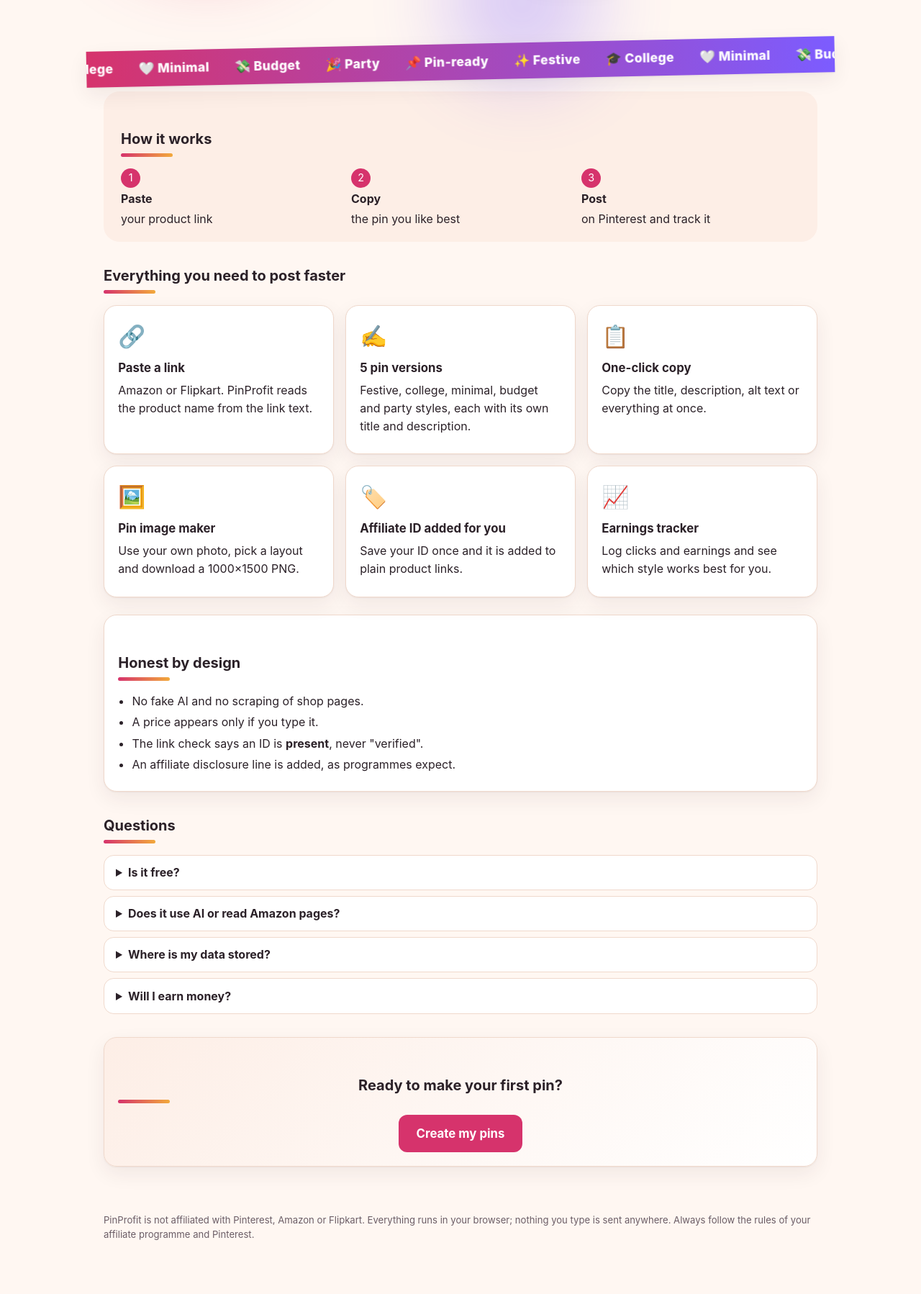
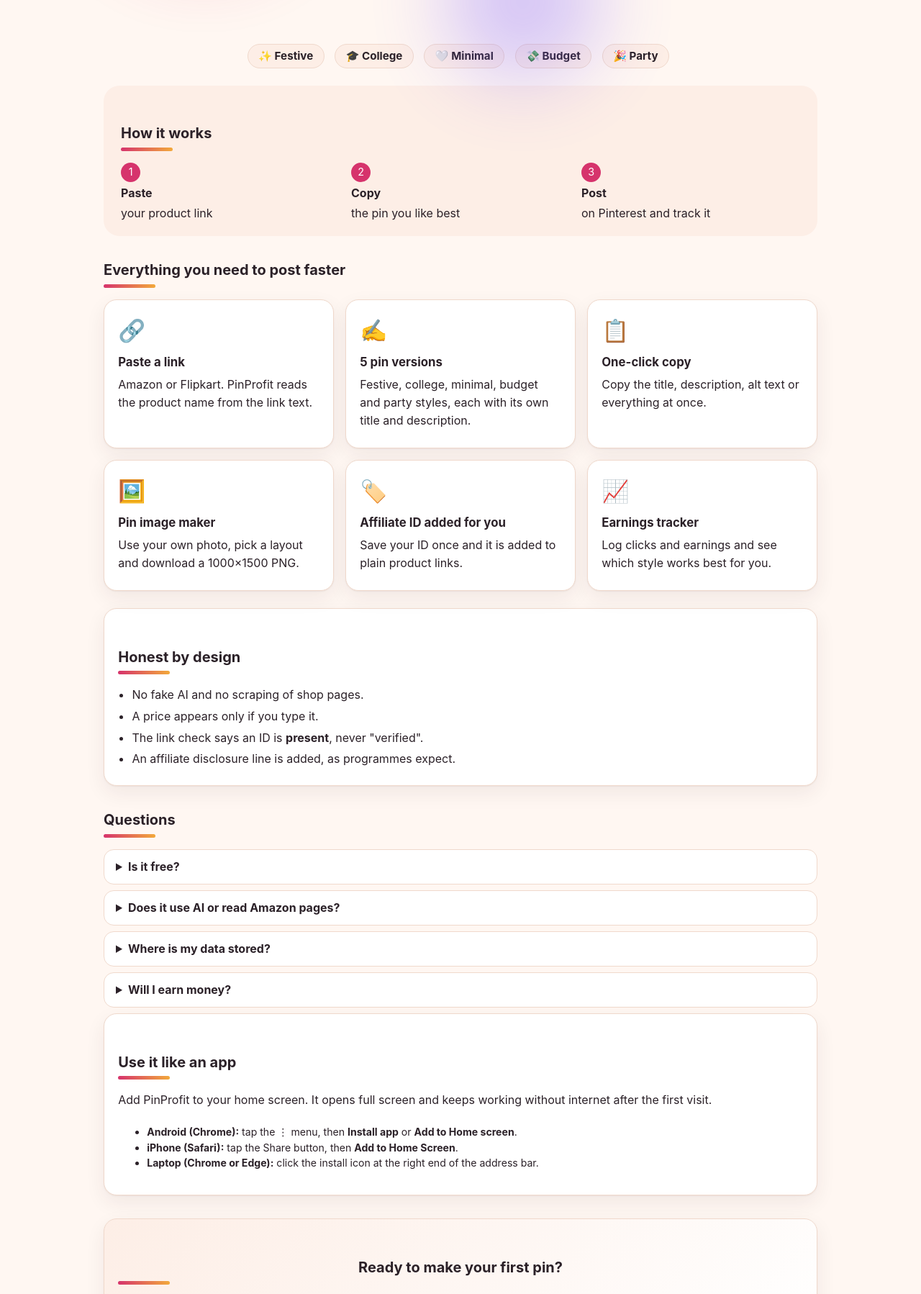
Before and after one commit to pavithrasajunair-ship-it/PinProfit, a plain HTML site: page index.html in a window 1280 px wide. Shown: the part 458-2256 px from the top of the page at 72% size. Before the commit the page ends 2215 px from the top, so only its background shows below. Drawn offline with Linux system fonts and the light colour scheme.

Commit message:
Add Install app button and steps, remove floating cards and tilted bar
Co-Authored-By: Claude Sonnet 5.5 <noreply@anthropic.com>
Claude-Session: https://claude.ai/code/session_01CrATmRv5b8D2Arpt6ospZz

```diff
--- a/app.js
+++ b/app.js
@@ -1,4 +1,5 @@
 document.documentElement.classList.add('js');
+let deferredInstall = null;
 'use strict';
 const $ = (s, r = document) => r.querySelector(s), $$ = (s, r = document) => Array.from(r.querySelectorAll(s));
 const esc = s => String(s == null ? '' : s).replace(/[&<>"']/g, c => ({'&': '&amp;', '<': '&lt;', '>': '&gt;', '"': '&quot;', "'": '&#39;'}[c]));
@@ -307,14 +308,15 @@ function renderHome() {
   const feat = [['🔗', 'Paste a link', 'Amazon or Flipkart. PinProfit reads the product name from the link text.'], ['✍️', '5 pin versions', 'Festive, college, minimal, budget and party styles, each with its own title and description.'], ['📋', 'One-click copy', 'Copy the title, description, alt text or everything at once.'], ['🖼️', 'Pin image maker', 'Use your own photo, pick a layout and download a 1000×1500 PNG.'], ['🏷️', 'Affiliate ID added for you', 'Save your ID once and it is added to plain product links.'], ['📈', 'Earnings tracker', 'Log clicks and earnings and see which style works best for you.']];
   const faq = [['Is it free?', 'Yes. It runs in your browser and there is nothing to pay.'], ['Does it use AI or read Amazon pages?', 'No. It builds the text from the product name in the link and what you type, so it never invents prices or product details.'], ['Where is my data stored?', 'Only in your browser on this device. Nothing you type or upload is sent to a server.'], ['Will I earn money?', 'PinProfit saves you time writing pins. It cannot promise clicks or sales, and you still need your own affiliate account.']];
   $('#app').innerHTML = `<section class="hero home"><div class="blobs" aria-hidden="true"><i></i><i></i><i></i></div><div class="hcopy"><span class="chip alt">Free · no sign-up · runs in your browser</span><h1 aria-label="Turn a product link into pins that are ready to post.">${hw('Turn a product link into', 0)} ${hw('pins that are', 5, 'grad')} ${hw('ready to post.', 8, 'grad')}</h1><p class="lead">Paste an Amazon or Flipkart link. Get five Pinterest pin versions, a pin image and a tracker, all in one place.</p><p class="row"><a class="btn pri big" href="#/create">Create my pins</a><a class="btn big" href="#how">See how it works</a></p></div>
-    <div class="hvis" aria-hidden="true"><img class="logo float" src="logo.png" width="200" height="200" alt=""><div class="mock mk1"><b>Pink Cotton Kurti: Everyday Ethnic Outfit Inspiration</b><span>61/100</span></div><div class="mock mk2">Copied ✓</div><div class="mock mk3"><span class="tile"></span><b>Festive</b></div></div></section>
-  <div class="marq" aria-hidden="true"><div class="track">${[0, 1].map(() => '<span>✨ Festive</span><span>🎓 College</span><span>🤍 Minimal</span><span>💸 Budget</span><span>🎉 Party</span><span>📌 Pin-ready</span>').join('')}</div></div>
+    <div class="hvis" aria-hidden="true"><img class="logo float" src="logo.png" width="200" height="200" alt=""></div></section>
+  <div class="stylerow" aria-hidden="true">${['✨ Festive', '🎓 College', '🤍 Minimal', '💸 Budget', '🎉 Party'].map(x => `<span class="chip">${x}</span>`).join('')}</div>
   <section id="how" class="band rv"><h2>How it works</h2><ol class="steps3"><li><span class="step">1</span><b>Paste</b><span>your product link</span></li><li><span class="step">2</span><b>Copy</b><span>the pin you like best</span></li><li><span class="step">3</span><b>Post</b><span>on Pinterest and track it</span></li></ol></section>
   <section class="rv"><h2>Everything you need to post faster</h2><div class="fgrid">${feat.map((f, i) => `<article class="card feat rv" style="--d:${i * 70}ms"><span class="ico" aria-hidden="true">${f[0]}</span><h3>${esc(f[1])}</h3><p>${esc(f[2])}</p></article>`).join('')}</div></section>
   <section class="rv card honest"><h2>Honest by design</h2><ul><li>No fake AI and no scraping of shop pages.</li><li>A price appears only if you type it.</li><li>The link check says an ID is <b>present</b>, never "verified".</li><li>An affiliate disclosure line is added, as programmes expect.</li></ul></section>
   <section class="rv"><h2>Questions</h2>${faq.map(q => `<details class="faq"><summary>${esc(q[0])}</summary><p>${esc(q[1])}</p></details>`).join('')}</section>
+  <section class="rv card" id="install"><h2>Use it like an app</h2><p>Add PinProfit to your home screen. It opens full screen and keeps working without internet after the first visit.</p><p class="row"><button class="btn pri" id="installHome" type="button" hidden>Install PinProfit</button></p><ul class="small"><li><b>Android (Chrome):</b> tap the ⋮ menu, then <b>Install app</b> or <b>Add to Home screen</b>.</li><li><b>iPhone (Safari):</b> tap the Share button, then <b>Add to Home Screen</b>.</li><li><b>Laptop (Chrome or Edge):</b> click the install icon at the right end of the address bar.</li></ul></section>
   <section class="rv cta card"><h2>Ready to make your first pin?</h2><a class="btn pri big" href="#/create">Create my pins</a></section>`;
-  revealInit();
+  installUi(); revealInit();
   const hv = $('.hvis'); if (hv && !matchMedia('(prefers-reduced-motion: reduce)').matches) { hv.addEventListener('pointermove', e => { const r = hv.getBoundingClientRect(); hv.style.setProperty('--mx', ((e.clientX - r.left) / r.width - .5).toFixed(2)); hv.style.setProperty('--my', ((e.clientY - r.top) / r.height - .5).toFixed(2)); }); hv.addEventListener('pointerleave', () => { hv.style.setProperty('--mx', 0); hv.style.setProperty('--my', 0); }); }
 }
 function revealInit() {
@@ -343,3 +345,15 @@ if ('serviceWorker' in navigator && (location.protocol === 'https:' || location.
   const show = () => { const v = PPTheme.get(); b.textContent = ICON[v] + ' ' + L[v]; b.setAttribute('aria-label', 'Colour mode: ' + L[v] + '. Press to change.'); };
   b.addEventListener('click', () => { const v = PPTheme.get(); PPTheme.set(v === 'auto' ? 'light' : v === 'light' ? 'dark' : 'auto'); show(); });
   show(); })();
+
+/* ---------- install button ---------- */
+function installUi() {
+  const standalone = matchMedia('(display-mode: standalone)').matches || navigator.standalone;
+  const btns = [$('#installBtn'), $('#installHome')].filter(Boolean);
+  btns.forEach(b => { b.hidden = !deferredInstall || standalone; });
+  const sec = $('#install'); if (sec && standalone) sec.hidden = true;
+}
+addEventListener('beforeinstallprompt', e => { e.preventDefault(); deferredInstall = e; installUi(); });
+addEventListener('appinstalled', () => { deferredInstall = null; installUi(); toast('PinProfit installed'); });
+document.addEventListener('click', async e => { if (!e.target.closest('#installBtn, #installHome') || !deferredInstall) return; const p = deferredInstall; deferredInstall = null; installUi(); try { await p.prompt(); await p.userChoice; } catch (err) { /* dismissed */ } });
+installUi();
--- a/index.html
+++ b/index.html
@@ -19,6 +19,7 @@
   <div class="wrap row sp">
     <a class="brand" href="#/" aria-label="PinProfit home"><img src="logo.png" width="34" height="34" alt=""><span>PinProfit</span></a>
     <nav class="tabs" aria-label="Sections"><a href="#/" data-t="home">Home</a><a href="#/create" data-t="create">Create pins</a><a href="#/bulk" data-t="bulk">Many links</a><a href="#/image" data-t="image">Pin image</a><a href="#/plan" data-t="plan">Plan</a><a href="#/saved" data-t="saved">Saved <span id="savedCount" class="badge" hidden></span></a></nav>
+    <button id="installBtn" class="btn sm pri" type="button" hidden>Install app</button>
     <button id="themeBtn" class="btn sm" type="button"></button>
   </div>
 </header>
--- a/styles.css
+++ b/styles.css
@@ -113,3 +113,5 @@ section.rv>h2{position:relative;padding-bottom:.55rem}section.rv>h2::after{conte
 .cta{background:linear-gradient(135deg,var(--panel2),var(--panel));overflow:hidden}
 .tabs a[aria-current="page"]{box-shadow:0 4px 14px rgba(214,51,108,.35)}
 html,body{overflow-x:clip}
+.stylerow{display:flex;gap:.5rem;flex-wrap:wrap;justify-content:center;margin:0 0 1.5rem}.stylerow .chip{font-size:.95rem;padding:.25rem .9rem}.blobs i{opacity:.32!important}
+[hidden]{display:none!important}
```
Also changed, not shown: 2 other files.
